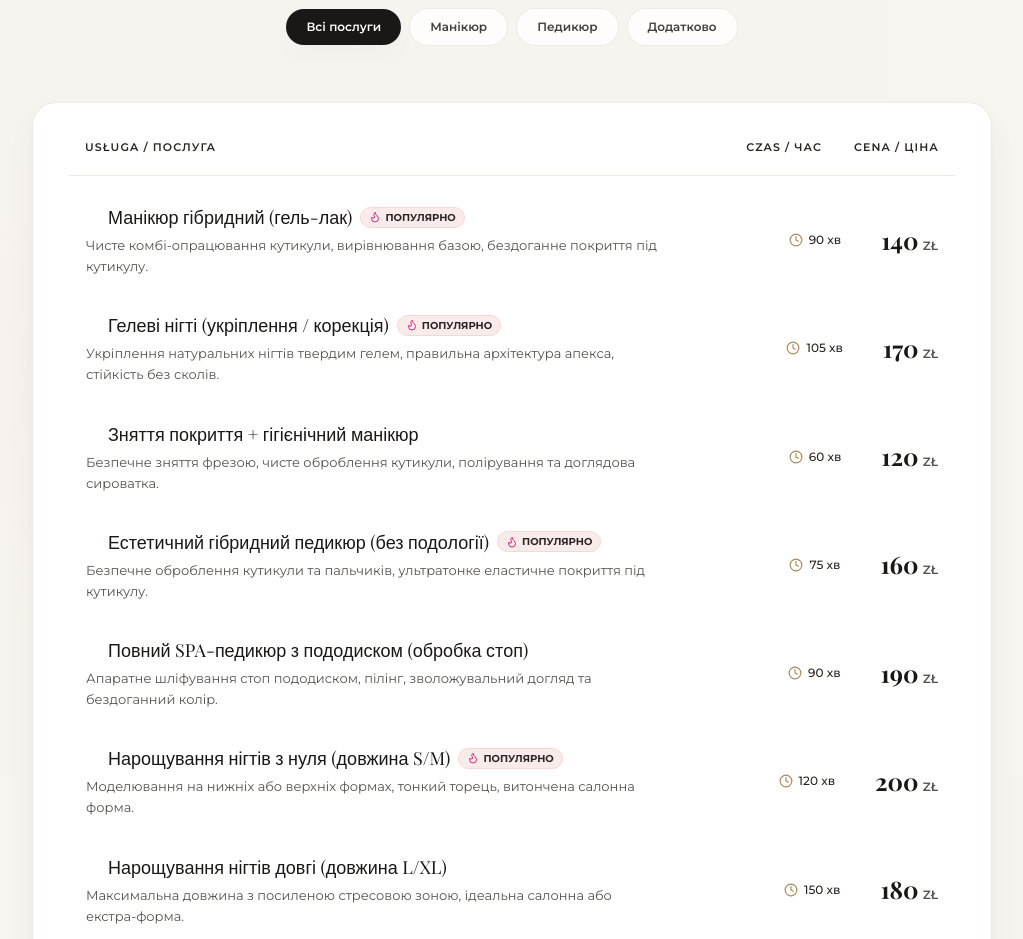
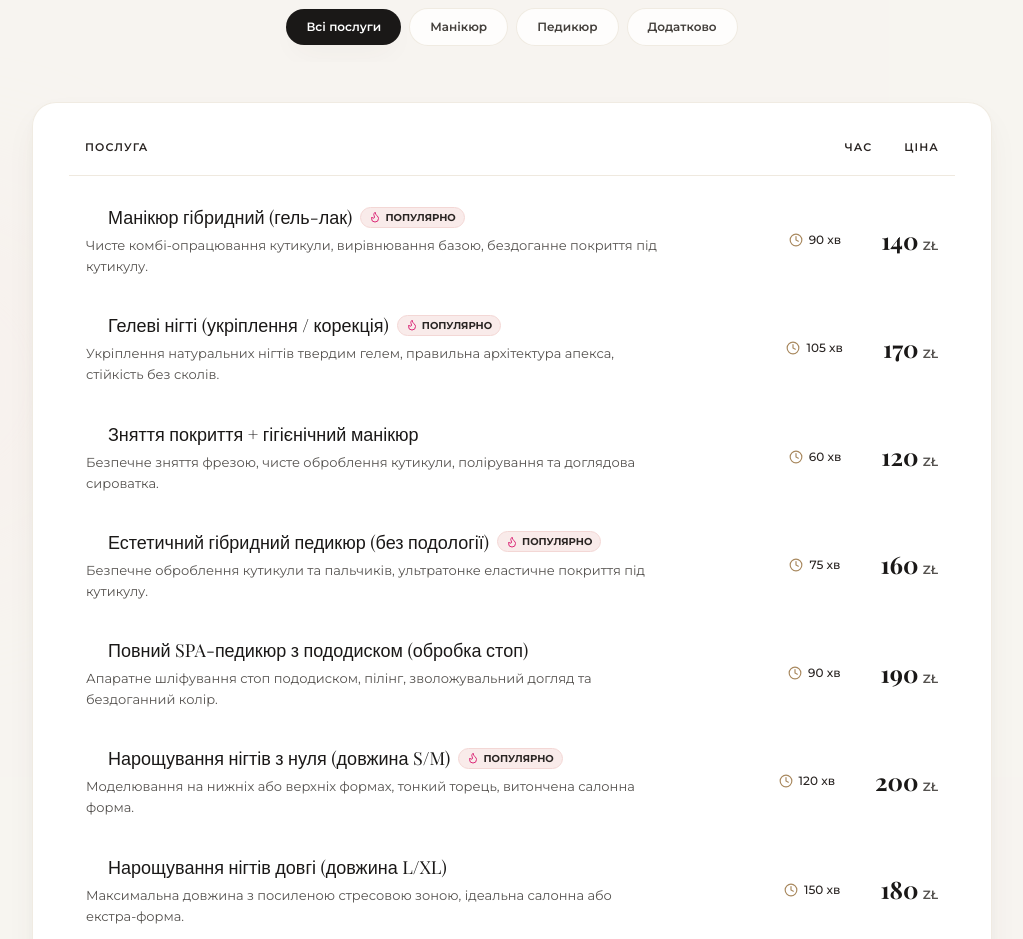
Before and after one commit to master7dok/uli-nails-web, a Next.js app: page / in a window 1280 px wide. Shown: the part 7860-8799 px from the top of the page, without its empty margins (128-1151 px from the left). Built offline with nearby package versions, Linux system fonts and the light colour scheme; no server answers; a web font is replaced by a local one.

Commit message:
fix(i18n): localize price list table column headers per active language

```diff
--- a/src/components/PriceList.tsx
+++ b/src/components/PriceList.tsx
@@ -126,10 +126,10 @@ export default function PriceList({ services, settings }: PriceListProps) {
         >
           {/* Top header labels */}
           <div className="flex items-center justify-between pb-5 mb-3 border-b border-nude-200 text-[11px] font-semibold uppercase tracking-widest text-charcoal-400 px-2 sm:px-4">
-            <span>Usługa / Послуга</span>
+            <span>{(t.prices as any).thService || (language === "pl" ? "Usługa" : "Послуга")}</span>
             <div className="flex items-center gap-8">
-              <span className="hidden sm:inline">Czas / Час</span>
-              <span>Cena / Ціна</span>
+              <span className="hidden sm:inline">{(t.prices as any).thTime || (language === "pl" ? "Czas" : "Час")}</span>
+              <span>{(t.prices as any).thPrice || (language === "pl" ? "Cena" : "Ціна")}</span>
             </div>
           </div>
 
--- a/src/lib/translations.ts
+++ b/src/lib/translations.ts
@@ -94,6 +94,9 @@ export const translations = {
       bookViaTelegram: "Записатися в Telegram",
       bookViaInstagram: "Записатися в Instagram Direct",
       popularBadge: "Популярно",
+      thService: "Послуга",
+      thTime: "Час",
+      thPrice: "Ціна",
     },
     portfolio: {
       badge: "Галерея робіт",
@@ -261,6 +264,9 @@ export const translations = {
       bookViaTelegram: "Napisz na Telegramie",
       bookViaInstagram: "Napisz na Instagramie",
       popularBadge: "Bestseller",
+      thService: "Usługa",
+      thTime: "Czas",
+      thPrice: "Cena",
     },
     portfolio: {
       badge: "Galeria prac",
```
